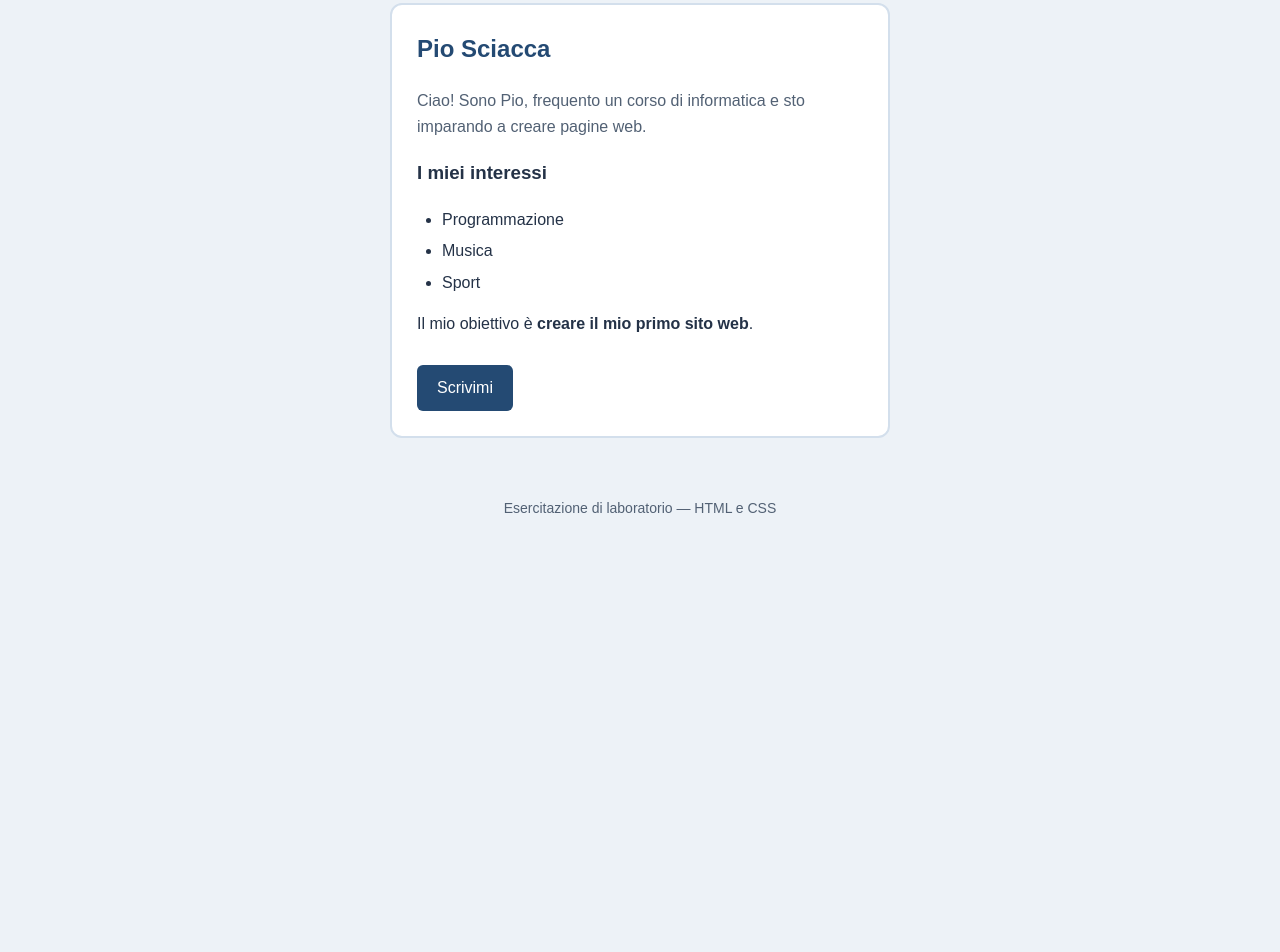
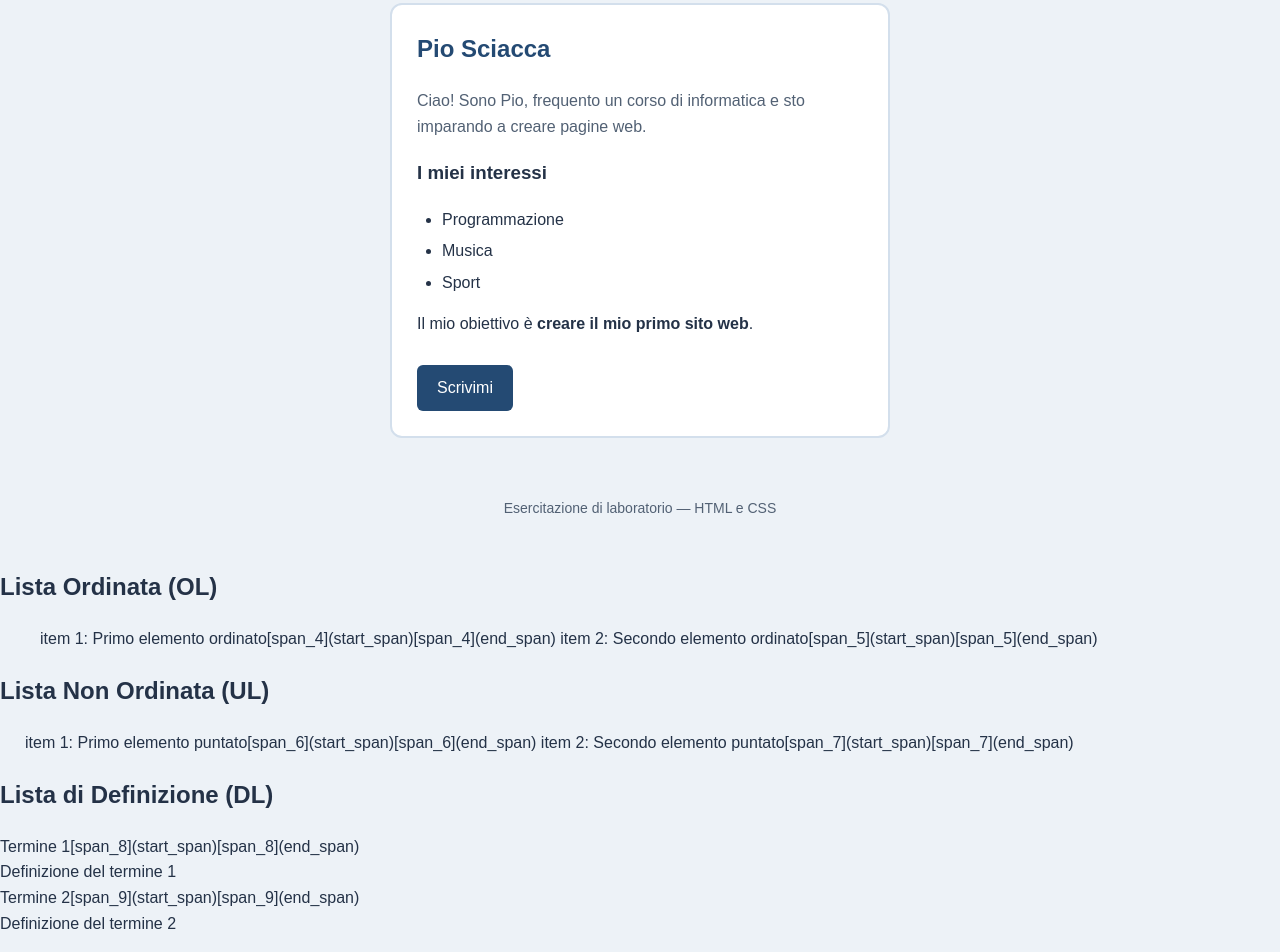
Before and after one commit to sciaccamattia2010-lab/laboratorio-html, a plain HTML site: page index.html in a window 1280 px wide. Shown: the part 172-1124 px from the top of the page. Before the commit the page ends 800 px from the top, so only its background shows below. Drawn offline with Linux system fonts and the light colour scheme.

Commit message:
Add lists to index.html
Added ordered, unordered, and definition lists to the HTML.

```diff
--- a/index.html
+++ b/index.html
@@ -43,5 +43,28 @@
     <footer>
         <p>Esercitazione di laboratorio — HTML e CSS</p>
     </footer>
+    <!-- Lista ordinata (Ordered List) -->
+<h2>Lista Ordinata (OL)</h2>
+<ol>
+  item 1: Primo elemento ordinato[span_4](start_span)[span_4](end_span)
+  item 2: Secondo elemento ordinato[span_5](start_span)[span_5](end_span)
+</ol>
+
+<!-- Lista non ordinata (Unordered List) -->
+<h2>Lista Non Ordinata (UL)</h2>
+<ul>
+  item 1: Primo elemento puntato[span_6](start_span)[span_6](end_span)
+  item 2: Secondo elemento puntato[span_7](start_span)[span_7](end_span)
+</ul>
+
+<!-- Lista di descrizione (Definition List) -->
+<h2>Lista di Definizione (DL)</h2>
+<dl>
+  Termine 1[span_8](start_span)[span_8](end_span)
+  <dt>Definizione del termine 1</dt>
+  Termine 2[span_9](start_span)[span_9](end_span)
+  <dt>Definizione del termine 2</dt>
+</dl>
+
 </body>
 </html>
```
